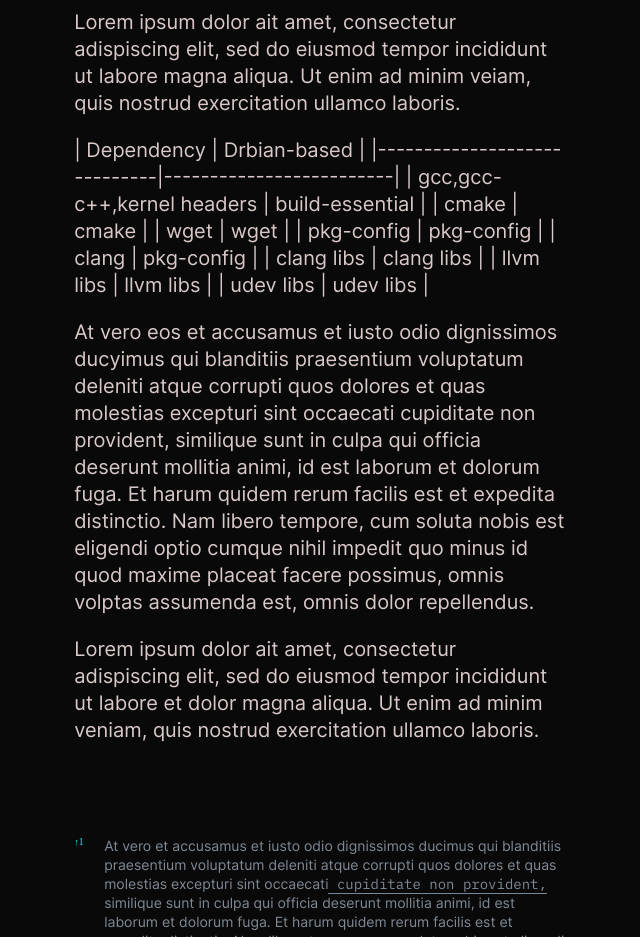
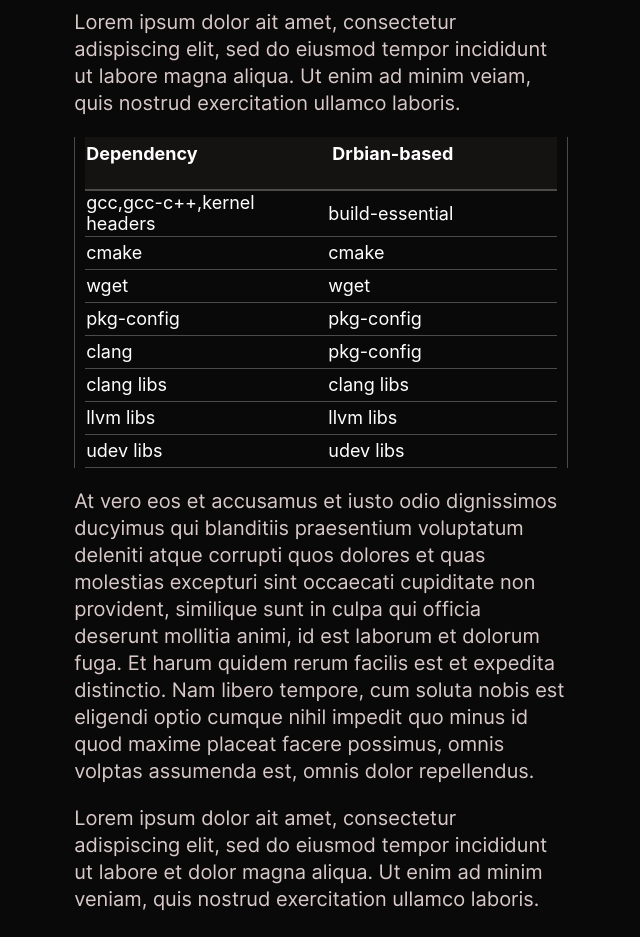
Before and after one commit to librojava/darkfi-blogging, a plain HTML site: page market3.html in a window 1280 px wide. Shown: the part 7660-8597 px from the top of the page, without its empty margins (319-959 px from the left). Drawn offline with nearby package versions, Linux system fonts and the light colour scheme; files whose address does not match are found by name.

Commit message:
Update market3.html

```diff
--- a/market3.html
+++ b/market3.html
@@ -5,7 +5,7 @@
   <meta name="viewport" content="width=device-width, initial-scale=1.0">
   <link rel = "stylesheet" type = "text/css" href = "static/css/main2.css">
   <link rel="stylesheet" href="https://cdnjs.cloudflare.com/ajax/libs/font-awesome/4.7.0/css/font-awesome.min.css">
-  <script src="https://code.jquery.com/jquery-1.10.2.js"></script>
+
 </head>
 
 <body>
@@ -23,31 +23,39 @@
                 <a class = "active remove-underline" href ="https://github.com/darkrenaissance/darkfi">Source code</a>
                 <a class = "man remove-underline" href ="https://dark.fi/manifesto.html">Manifesto</a>
                 <a class = "actives remove-underline" href = "https://element.dark.fi">Community</a>
-                <a href="javascript:void(0);" class="icon" onclick="myFunction()">
-                 <i class="fa fa-bars"></i>
-                </a>
+
                </div>
+       <div class="navbarb">
+                                        <div class="navbar2">
+                                                <div class="container2 nav-container2">
+                                                                <input class="checkbox" type="checkbox" name="" id="" />
+                                                                <div class="hamburger-lines">
+                                                                        <span class="line line1"></span>
+                                                                        <span class="line line2"></span>
+                                                                        <span class="line line3"></span>
+                                                                </div>
+                                                        <div class="menu-items">
+                                                                <li class="topnav"><a href="source.html">Source Code</a></li>
+                                                                <li><a href="manifesto.html">Manifesto</a></li>
+                                                                <li><a href="community.html">Community</a></li>
+                                                        </div>
+                                                </div>
+                                        </div>
+                </div>
+
    </div>
-             <script>
-               function myFunction() {
-                 var x = document.getElementById("myTopnav");
-                 if (x.className === "nav") {
-                   x.className += " responsive";
-                 } else {
-                   x.className = "nav";
-                 }
-               }
-             </script>
+
 </header>
     </header>
 
    <div class = "article-image">
      <div class = "slideshow">
      <p><img src="static/files/img/background_8.png" class ="content-img"></p>
+        </div>
      <div class ="text">
        <h1>Title9.</h1>
      </div>
-    </div>
+
 
 
     <div class= "article">
@@ -129,16 +137,49 @@ xxxxxxxxxxxxxxx
 <p>At vero et accusamus et iusto odio dignissimos ducimus qui blanditiis praesentium voluptatum deleniti atque corrupti quos dolores et quas molestias excepturi sint occaecati cupiditate non provident, similique sunt in culpa qui officia deserunt mollitia animi, id est laborum et dolorum fuga. Et harum quidem rerum facilis est et expedita distinctio. Nam libero tempore, cum soluta nobis est eligendi optio cumque nihil impedit quo minus id quod maxime placeat facere possimus, omnis volptas assumenda est, omnis dolor repellendus.</p>
 <p>Temporibus autem quibusdam et aut officiis debitis aut rerum necessitatibus saepe eveniete ut et voluptates repudiandae sint et molestiae non recusandae. Itaque earum rerum hic tenetur a sapiente delectus, ut aut reiciendis voluptatibus maiores alias consequature aut preferendis doloribus asperiores repellat.</p>
 <p>Lorem ipsum dolor ait amet, consectetur adispiscing elit, sed do eiusmod tempor incididunt ut labore magna aliqua. Ut enim ad minim veiam, quis nostrud exercitation ullamco laboris.</p>
-<p>|        Dependency           |       Drbian-based      |
-|-----------------------------|-------------------------|
-| gcc,gcc-c++,kernel headers  |     build-essential     |
-| cmake                       |     cmake               |
-| wget                        |     wget                |
-| pkg-config                  |     pkg-config          |
-| clang                       |     pkg-config          |
-| clang libs                  |     clang libs          |
-| llvm libs                   |     llvm libs           |
-| udev libs                   |     udev libs           |</p>
+<table>
+<thead>
+<tr>
+<th>Dependency</th>
+<th>Drbian-based</th>
+</tr>
+</thead>
+<tbody>
+<tr>
+<td>gcc,gcc-c++,kernel headers</td>
+<td>build-essential</td>
+</tr>
+<tr>
+<td>cmake</td>
+<td>cmake</td>
+</tr>
+<tr>
+<td>wget</td>
+<td>wget</td>
+</tr>
+<tr>
+<td>pkg-config</td>
+<td>pkg-config</td>
+</tr>
+<tr>
+<td>clang</td>
+<td>pkg-config</td>
+</tr>
+<tr>
+<td>clang libs</td>
+<td>clang libs</td>
+</tr>
+<tr>
+<td>llvm libs</td>
+<td>llvm libs</td>
+</tr>
+<tr>
+<td>udev libs</td>
+<td>udev libs</td>
+</tr>
+</tbody>
+</table>
+
 <p>At vero eos et accusamus et iusto odio dignissimos ducyimus qui blanditiis praesentium voluptatum deleniti atque corrupti quos dolores et quas molestias excepturi sint occaecati cupiditate non provident, similique sunt in culpa qui officia deserunt mollitia animi, id est laborum et dolorum fuga. Et harum quidem rerum facilis est et expedita distinctio. Nam libero tempore, cum soluta nobis est eligendi optio cumque nihil impedit quo minus id quod maxime placeat facere possimus, omnis volptas assumenda est, omnis dolor repellendus.</p>
 <p>Lorem ipsum dolor ait amet, consectetur adispiscing elit, sed do eiusmod tempor incididunt ut labore et dolor magna aliqua. Ut enim ad minim veniam, quis nostrud exercitation ullamco laboris.</p>
 <div class = "edge">
```
